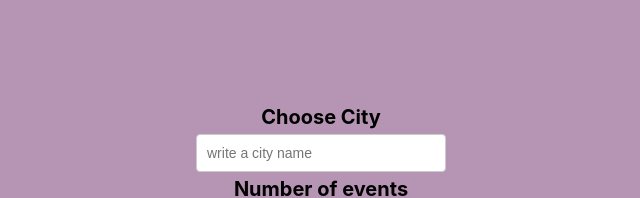
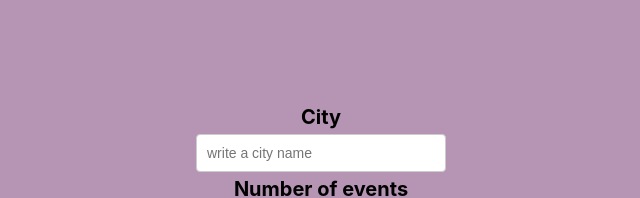
Before and after one commit to BJaguar71/MeetApp, a React (Create React App) app: page / in a window 1280 px wide. Shown: the top 198 px of the page, without its empty margins (319-959 px from the left). Built offline with nearby package versions, Linux system fonts and the light colour scheme.

Commit message:
changed text for the city search

```diff
--- a/src/CitySearch.js
+++ b/src/CitySearch.js
@@ -44,7 +44,7 @@ class CitySearch extends Component {
   render() {
     return (
       <div className="CitySearch">
-        <p className="chooseCity">Choose City</p>
+        <p className="chooseCity">City</p>
         <input
           type="text"
           className="city"
```
